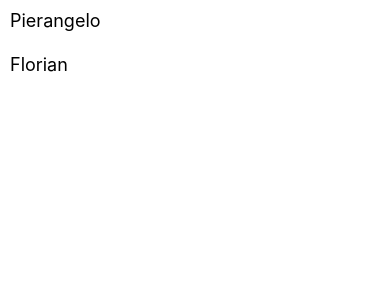
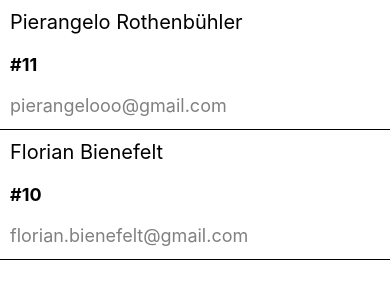
Before and after one commit to PaRb/Extend, a React Native app: screen / in a window 390 px wide. Shown: the top 300 px of the page. Built offline with nearby package versions, Linux system fonts and the light colour scheme.

Commit message:
Added email, firstName, lastName, repas and id to FlatList

```diff
--- a/App.js
+++ b/App.js
@@ -6,11 +6,35 @@ export default class App extends React.Component {
     return (
       <View>
         <FlatList
-          data={[{ key: "Pierangelo" }, { key: "Florian" }]}
+          data={[
+            {
+              email: "pierangelooo@gmail.com",
+              firstName: "Pierangelo",
+              lastName: "Rothenbühler",
+              repas: "#11",
+              id: 1
+            },
+            {
+              email: "florian.bienefelt@gmail.com",
+              firstName: "Florian",
+              lastName: "Bienefelt",
+              repas: "#10",
+              id: 2
+            }
+          ]}
+          keyExtractor={(item, index) => item.id}
           renderItem={({ item }) =>
-            <Text style={styles.item}>
-              {item.key}
-            </Text>}
+            <View style={styles.itemView}>
+              <Text style={styles.itemName}>
+                {item.firstName} {item.lastName}
+              </Text>
+              <Text style={styles.itemRepas}>
+                {item.repas}
+              </Text>
+              <Text style={styles.itemEmail}>
+                {item.email}
+              </Text>
+            </View>}
         />
       </View>
     );
@@ -24,9 +48,25 @@ const styles = StyleSheet.create({
     alignItems: "center",
     justifyContent: "center"
   },
-  item: {
+  itemName: {
+    padding: 10,
+    fontSize: 20,
+    height: 44
+  },
+  itemEmail: {
     padding: 10,
     fontSize: 18,
-    height: 44
+    height: 44,
+    color: "gray"
+  },
+  itemView: {
+    flex: 1,
+    borderBottomColor: "black",
+    borderBottomWidth: 1
+  },
+  itemRepas: {
+    padding: 10,
+    fontSize: 18,
+    fontWeight: "bold"
   }
 });
```
Also changed, not shown: 1 other file (tests, documents, lock files or other folders).
